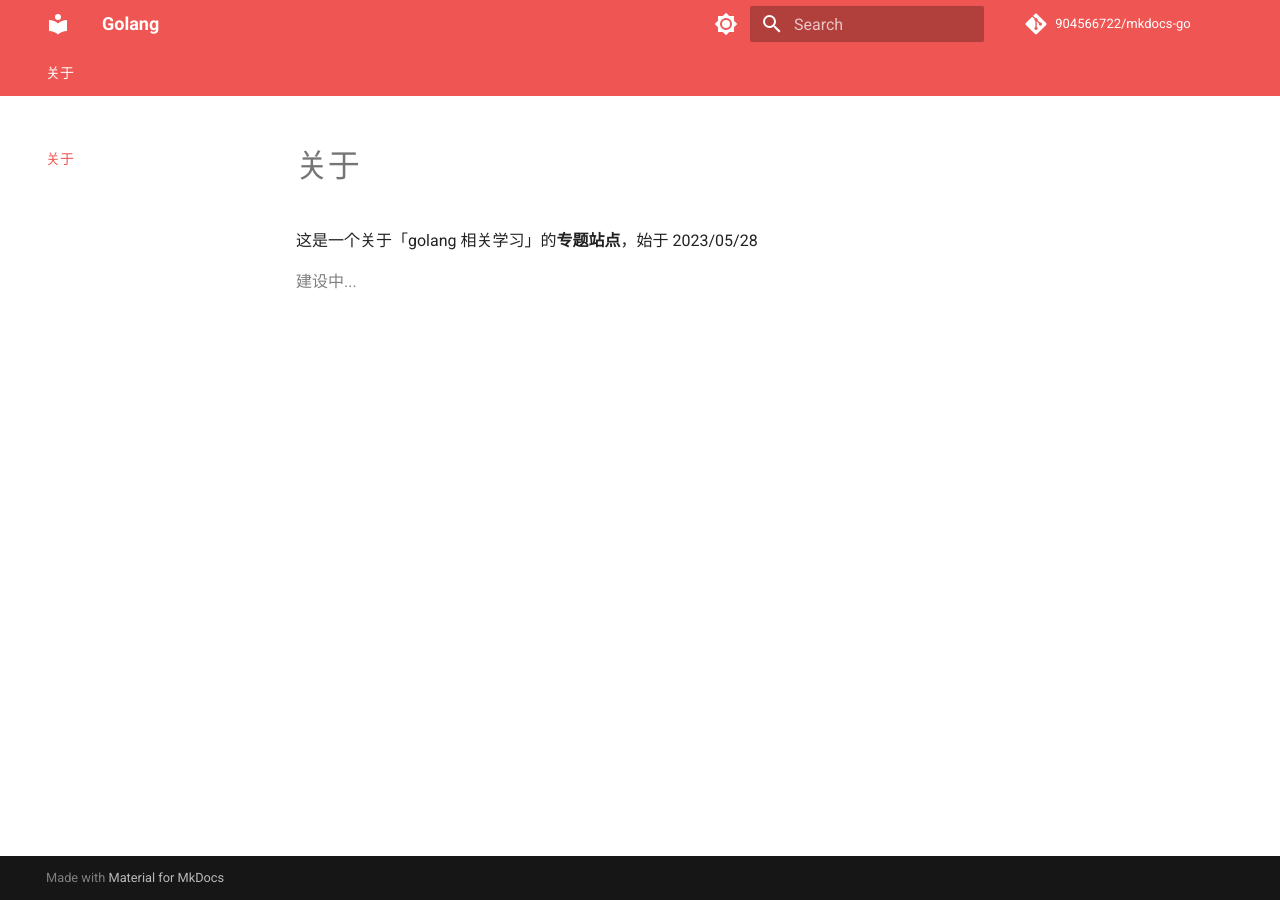
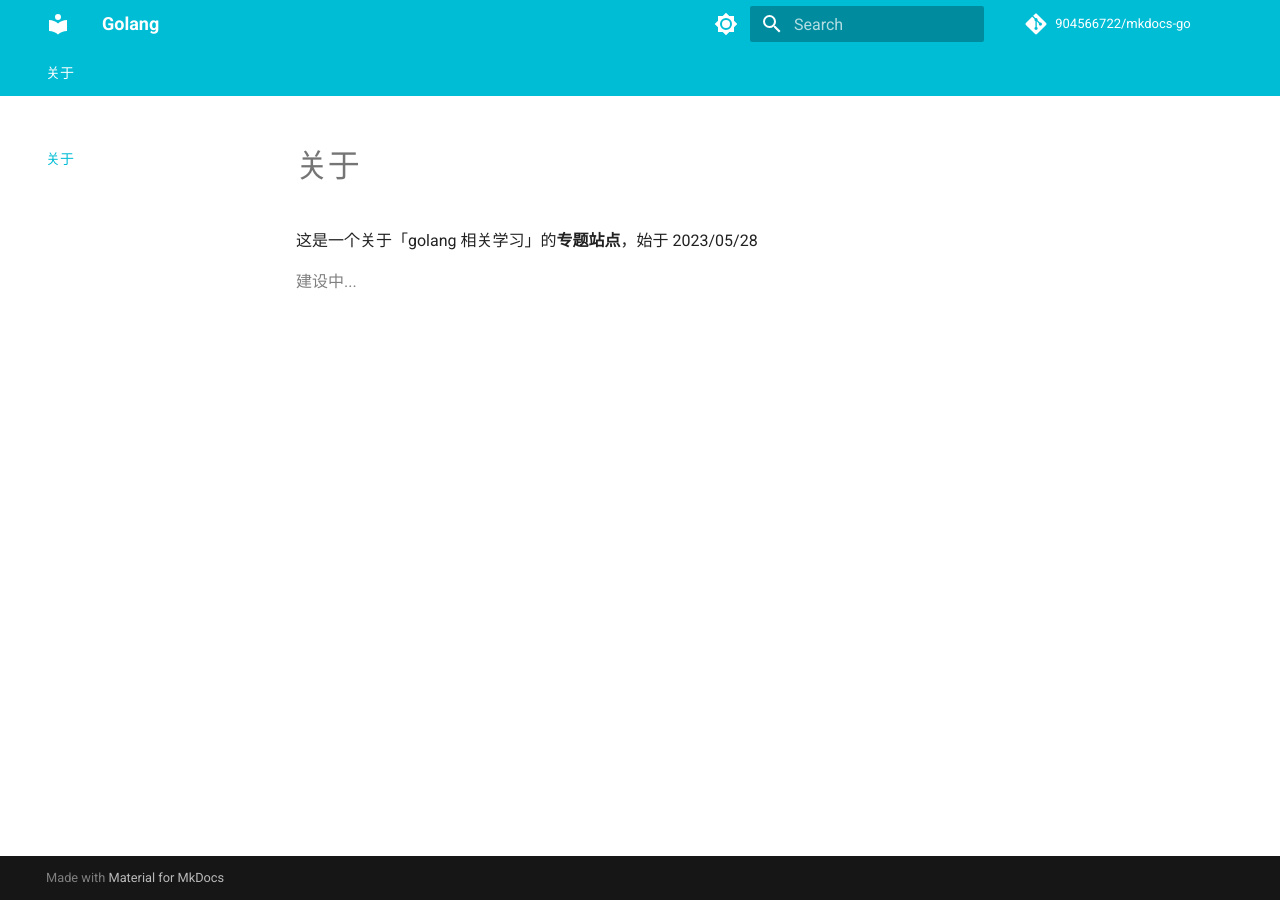
Before and after one commit to 904566722/mkdocs-go, an MkDocs documentation site: the page built from docs/index.md, in a window 1280 px wide. Built offline with MkDocs 1.6.1 and Material for MkDocs 9.7.7, drawn with Linux system fonts in a browser that asks for light colours; comment, search, counter and statistics services are not loaded.

Commit message:
update: color

```diff
--- a/mkdocs.yml
+++ b/mkdocs.yml
@@ -8,8 +8,8 @@ theme:
       toggle:
         icon: material/brightness-7
         name: Switch to dark mode
-      primary: red  # 标题、侧边栏、文本链接的颜色
-      accent: cyan # 交互元素、悬停链接、按钮、滚动条
+      primary: cyan  # 标题、侧边栏、文本链接的颜色
+      accent: red # 交互元素、悬停链接、按钮、滚动条
     - scheme: slate
       toggle:
         icon: material/brightness-4
```
